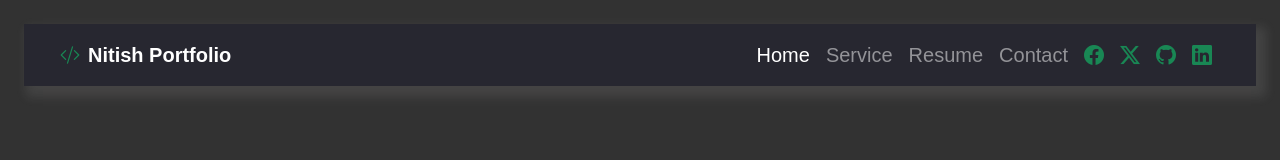
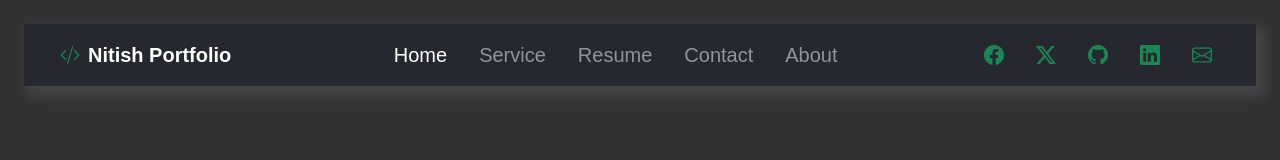
Before and after one commit to Nitishkrsahu/portfolio, a website: page public/Pages/index.html in a window 1280 px wide. Drawn offline with nearby package versions, Linux system fonts and the light colour scheme.

Commit message:
Header is updated in index.html

```diff
--- a/public/Pages/index.html
+++ b/public/Pages/index.html
@@ -15,36 +15,45 @@
         <nav class="navbar navbar-expand-lg px-lg-4 mx-lg-4 mt-4">
             <div class="container-fluid d-flex justify-content-between">
                 <a class="navbar-brand bi bi-code-slash fw-bold text-success" href="index.html"><span class="p-2 text-white">Nitish Portfolio</span></a>
-                <button class="navbar-toggler " type="button" data-bs-toggle="collapse"
+                <button class="navbar-toggler bg-success" type="button" data-bs-toggle="collapse"
                     data-bs-target="#navbarNavDropdown" aria-controls="navbarNavDropdown" aria-expanded="false"
                     aria-label="Toggle navigation">
-                    <span class="navbar-toggler-icon bg-secondary"></span>
+                    <span class="bi bi-list text-white fs-4 btn-outline-success"></span>
                 </button>
                 <div class="collapse navbar-collapse" id="navbarNavDropdown">
                     <ul class="navbar-nav ms-auto fs-5">
                         <li class="nav-item">
-                            <a class="nav-link active text-white" aria-current="page" href="#">Home</a>
+                            <a class="nav-link active text-white pe-lg-4" aria-current="page" href="#">Home</a>
                         </li>
                         <li class="nav-item">
-                            <a class="nav-link text-white-50" href="#">Service</a>
+                            <a class="nav-link text-white-50 pe-lg-4" href="#">Service</a>
                         </li>
                         <li class="nav-item">
-                            <a class="nav-link text-white-50" href="#">Resume</a>
+                            <a class="nav-link text-white-50 pe-lg-4" href="#">Resume</a>
                         </li>
                         <li class="nav-item">
-                            <a class="nav-link text-white-50" href="#">Contact</a>
+                            <a class="nav-link text-white-50 pe-lg-4" href="#">Contact</a>
                         </li>
                         <li class="nav-item">
-                            <a class="nav-link text-success bi bi-facebook" href="#"></a>
+                            <a class="nav-link text-white-50" href="#">About</a>
+                        </li>
+
+                    </ul>
+                    <ul class="navbar-nav d-flex flex-row ms-auto fs-5">
+                        <li class="nav-item">
+                            <a class="nav-link text-success bi bi-facebook pe-4" href="#"></a>
                         </li>
                         <li class="nav-item">
-                            <a class="nav-link bi bi-twitter-x text-success" href="#"></a>
+                            <a class="nav-link bi bi-twitter-x text-success pe-4" href="#"></a>
                         </li>
                         <li class="nav-item">
-                            <a class="nav-link text-success bi bi-github" href="#"></a>
+                            <a class="nav-link text-success bi bi-github pe-4" href="#"></a>
                         </li>
                         <li class="nav-item">
-                            <a class="nav-link bi bi-linkedin text-success" href="#"></a>
+                            <a class="nav-link bi bi-linkedin text-success pe-4" href="#"></a>
+                        </li>
+                        <li class="nav-item">
+                            <a class="nav-link bi bi-envelope text-success" href="#"></a>
                         </li>
                     </ul>
                 </div>
```
